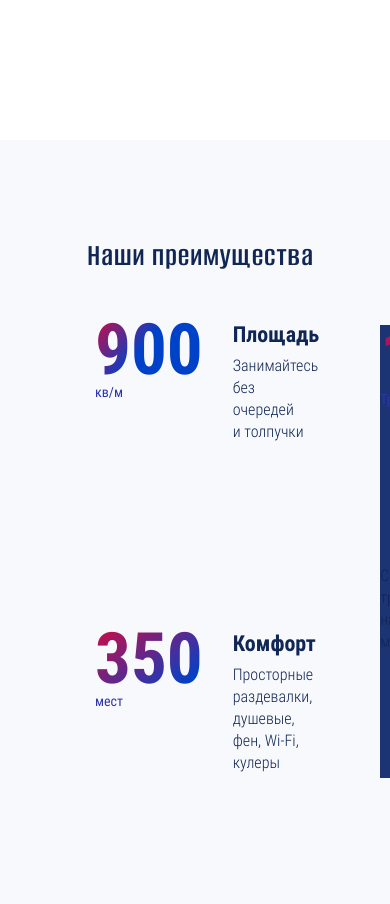
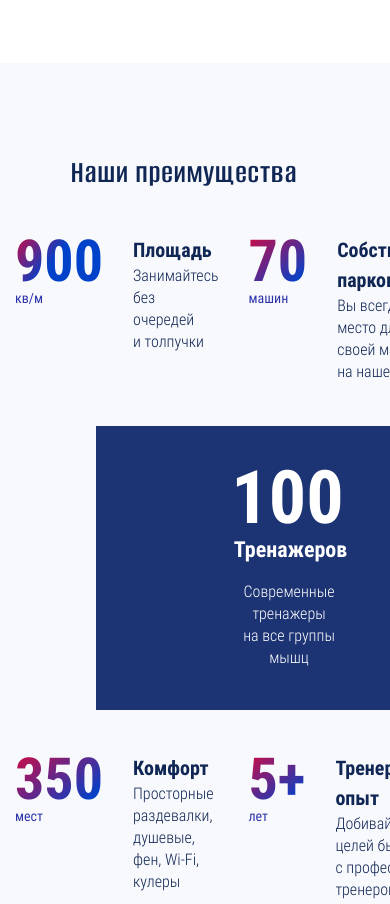
Before and after one commit to NadyaNVS/fitness, a website: page source/index.html in a window 390 px wide. Shown: the part 4146-5050 px from the top of the page. Drawn offline with nearby package versions, Linux system fonts and the light colour scheme; files that its build step writes are made by us from their sources; files whose address does not match are found by name.

Commit message:
advantages tablet

```diff
--- a/source/sass/blocks/advantages.scss
+++ b/source/sass/blocks/advantages.scss
@@ -7,6 +7,13 @@
   padding-right: 60px;
   padding-top: 97px;
   padding-bottom: 140px;
+
+  @include vp-1199 {
+    padding-top: 91px;
+    padding-bottom: 95px;
+    padding-left: 0;
+    padding-right: 0;
+  }
 }
 
 .advantages__container h2 {
@@ -24,7 +31,8 @@
   @include vp-1199 {
     font-size: 42px;
     line-height: 50px;
-    margin-bottom: 32px;
+    margin-bottom: 45px;
+    margin-left: -22px;
   }
 
   @include vp-767 {
@@ -42,21 +50,32 @@
   grid-template-columns: 1fr 0.7fr 1fr;
   grid-auto-rows: 1fr;
   gap: 151px 61px;
+
+  @include vp-1199 {
+    grid-template-columns: 1fr 1fr;
+    gap: 43px 30px;
+    grid-auto-rows: unset;
+  }
 }
 
 .advantages__item {
+  position: relative;
   display: grid;
+  grid-column: 3/4;
   grid-template-columns: auto 1fr;
   gap: 30px;
 
   &:nth-child(2n) {
+    grid-column: 1/2;
     padding-left: 20px;
+
+    @include vp-1199 {
+      padding-left: 0;
+    }
   }
 
-  &--center {
+  @include vp-1199 {
     grid-column: 2/3;
-    grid-row: 1/3;
-    grid-template-columns: 1fr;
   }
 }
 
@@ -74,11 +93,11 @@
   -webkit-text-fill-color: transparent;
   background-clip: text;
   // text-fill-color: transparent;
-}
 
-.advantages__item--square span {
-  background: $advantages-effect-square;
-  -webkit-background-clip: text;
+  @include vp-1199 {
+    font-size: 58px;
+    line-height: 53px;
+  }
 }
 
 .advantages__item small {
@@ -88,12 +107,79 @@
   color: $color-persian-blue;
 }
 
+.advantages__item--center {
+  grid-column: 2/3;
+  grid-row: 1/3;
+  grid-template-columns: 1fr;
+  background-color: $color-resolution-blue;
+  color: $color-default-white;
+  margin-top: 7px;
+  margin-bottom: 7px;
+  align-content: center;
+  padding: 47px 20px 50px 20px;
+
+  span {
+    font-size: 74px;
+    margin-left: -3px;
+    background: $color-default-white;
+    -webkit-background-clip: text;
+  }
+
+  small {
+    margin-left: 3px;
+    color: $color-default-white;
+    font-weight: 700;
+    font-size: 26px;
+    line-height: 39px;
+    padding-top: 9px;
+  }
+
+  &.advantages__item {
+    text-align: center;
+  }
+
+  &::before {
+    display: none;
+  }
+
+  @include vp-1199 {
+    grid-column: 1/-1;
+    grid-row: 2/3;
+    padding: 42px 135px 41px;
+    width: 65%;
+    margin: 0 auto;
+    gap: 15px;
+
+    span {
+      line-height: 60px;
+    }
+
+    small {
+      font-size: 22px;
+      line-height: 33px;
+      padding-top: 5px;
+    }
+  }
+}
+
+.advantages__item--square span {
+  background: $advantages-effect-square;
+  -webkit-background-clip: text;
+}
+
+
 .advantages__item h3 {
   margin: 0;
   margin-bottom: 4px;
   font-weight: 700;
   font-size: 22px;
   line-height: 33px;
+
+  @include vp-1199 {
+    margin-bottom: 0;
+    font-size: 20px;
+    line-height: 30px;
+  }
 }
 
 .advantages__item p {
@@ -103,8 +189,20 @@
   line-height: 22px;
 }
 
-.advantages__item--center {
-  background-color: $color-resolution-blue;
-  margin-top: 7px;
-  margin-bottom: 7px;
+
+.advantages__item::before {
+  position: absolute;
+  content: "";
+  width: 100%;
+  height: 2px;
+  bottom: -77px;
+  background-color: $border-advantages;
+
+  @include vp-1199 {
+    display: none;
+  }
 }
+
+.advantages__item:nth-last-child(-n + 2)::before {
+  display: none;
+}
--- a/source/sass/blocks/trainers.scss
+++ b/source/sass/blocks/trainers.scss
@@ -1,7 +1,18 @@
 .trainers .container {
   position: relative;
-  // max-width: 1366px;
-  // padding: 0 103px;
+  max-width: 1366px;
+  padding-left: 103px;
+  padding-right: 103px;
+
+  @include vp-1199 {
+    padding-left: 101px;
+    padding-right: 101px;
+  }
+
+  @include vp-767 {
+    padding-left: 47px;
+    padding-right: 47px;
+  }
 }
 
 .trainers__container {
@@ -9,11 +20,12 @@
   padding-bottom: 140px;
 
   @include vp-1199 {
-    padding: 50px 56px 140px;
+    padding-top: 50px;
+    padding-bottom: 100px;
   }
 
   @include vp-767 {
-    padding: 34px 32px 140px;
+    padding-top: 34px;
   }
 }
 
--- a/source/sass/variables.scss
+++ b/source/sass/variables.scss
@@ -23,6 +23,8 @@ $color-persian-blue:            #2e35ac;
 $color-resolution-blue:         #1c3374;
 $color-whisper:                 #e8e8e8;
 $color-midnight-express:        #030744;
+$trainers-bg:                   rgba(16, 38, 84, 0.89);
+$border-advantages:                        rgba(209, 10, 66, 0.2);
 
 
 // Gradient
@@ -33,10 +35,8 @@ $header-bg-tablet:               conic-gradient(from 155.49deg at 20.7% 35.74%,
 $header-bg-mobile:               conic-gradient(from 167.26deg at 35.31% 34.22%, #b80027 -46.69deg, #003d85 32.24deg, #b80027 313.31deg, #003d85 392.24deg);
 $button-effect:                  linear-gradient(97.05deg, #ed0233 17.6%, #003eb7 95.31%);
 $border-effect:                  linear-gradient(148.82deg, #d10a42 0.85%, #00359f 100%);
-$trainers-bg:                   rgba(16, 38, 84, 0.89);
-$advantages-effect-square:              linear-gradient(127.61deg, #d10a42 0%, #0041ca 45.58%);
-
-$advantages-effect: linear-gradient(142.51deg, #D10A42 0%, #0041CA 87.33%);
+$advantages-effect-square:       linear-gradient(127.61deg, #d10a42 0%, #0041ca 45.58%);
+$advantages-effect:              linear-gradient(142.51deg, #D10A42 0%, #0041CA 87.33%);
 
 
 
--- a/source/sass/vendor/swiper.scss
+++ b/source/sass/vendor/swiper.scss
@@ -264,8 +264,21 @@
 
 .swiper-button-prev,
 .swiper-rtl .swiper-button-next {
-  left: -20px;
+  left: 43px;
   right: auto;
+
+  // @media (max-width: 1199px) {
+  //   left: 45px;
+  // }
+
+  @media (max-width: 767px) {
+    left: 14px;
+  }
+
+
+  // @include vp-1199 {
+  //   left: 45px;
+  // }
 }
 
 .swiper-button-prev:after,
@@ -275,8 +288,20 @@
 
 .swiper-button-next,
 .swiper-rtl .swiper-button-prev {
-  right: -19px;
+  right: 43px;
   left: auto;
+
+  // @media (max-width: 1199px) {
+  //   right: 41px;
+  // }
+
+  @media (max-width: 767px) {
+    right: 12px;
+  }
+
+  // @include vp-1199 {
+  //   right: 41px;
+  // }
 }
 
 .swiper-button-next:after,
```
Also changed, not shown: build/css/style.css, build/css/style.min.css, 1 other file.
